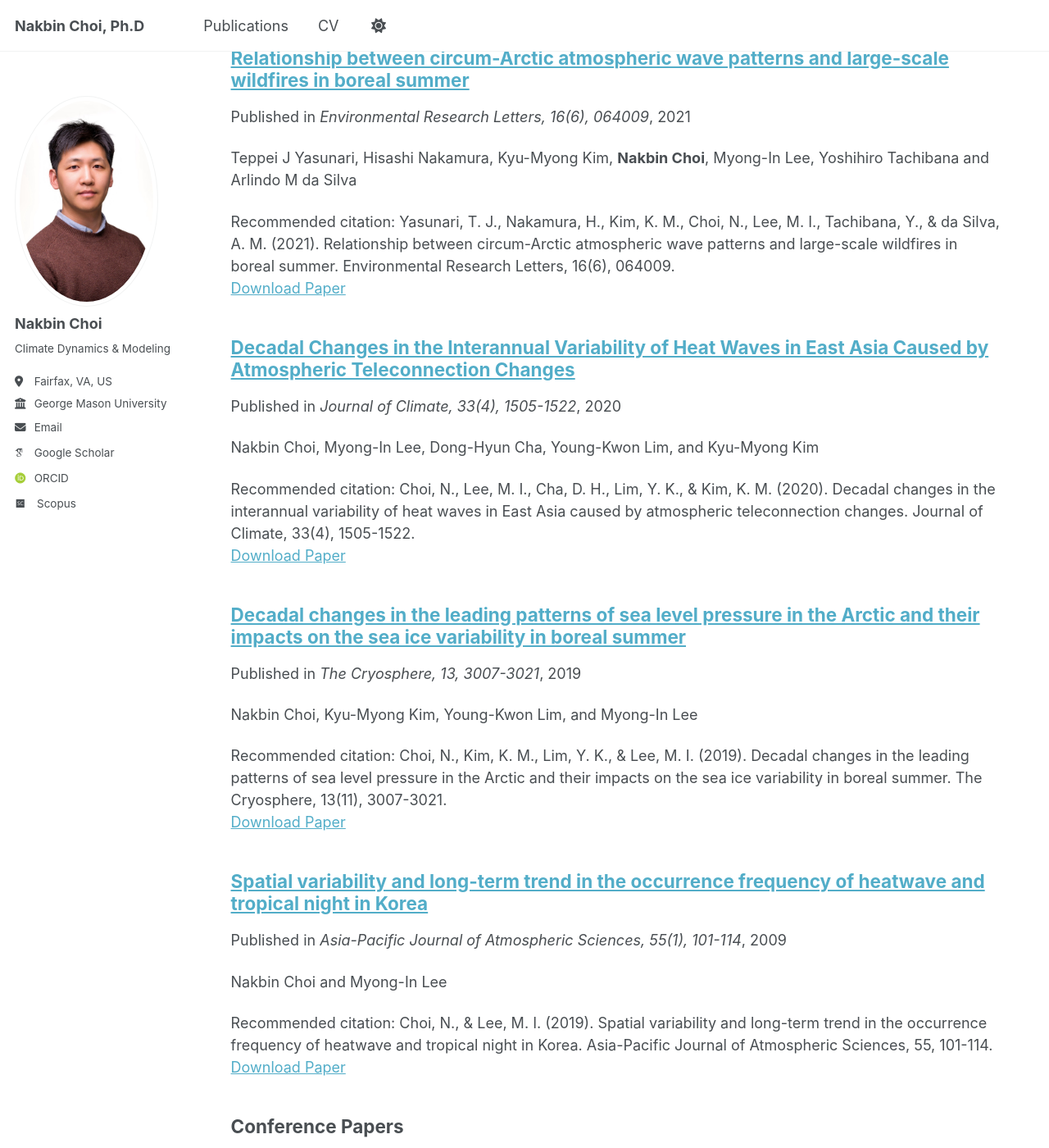
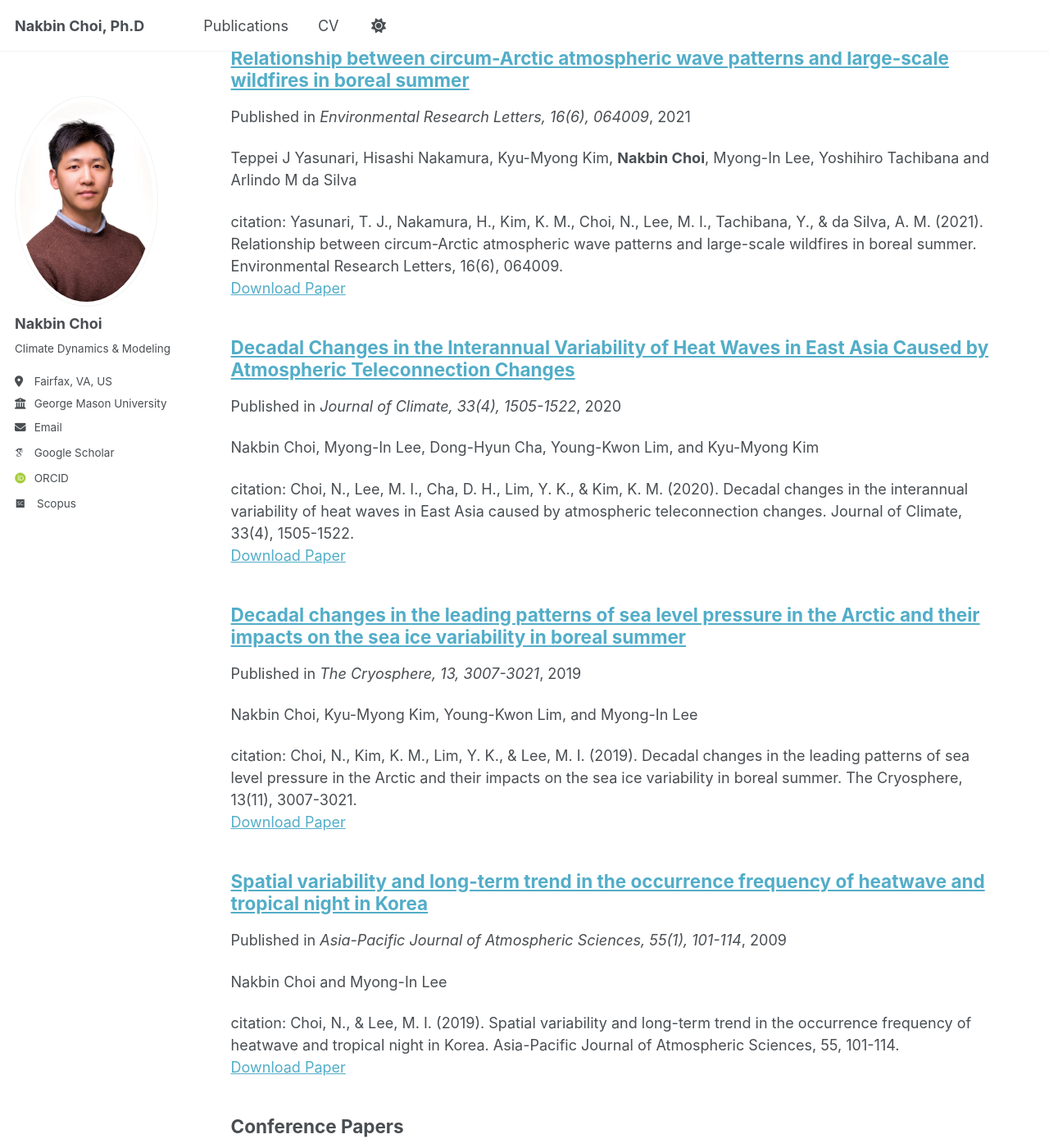
Before and after one commit to nakbin/profile, a Jekyll site: the page built from _pages/publications.html, in a window 1280 px wide and 1400 px high, scrolled down 465 px. Shown: the whole window at 82% size. Built offline with Jekyll 4.4.1, drawn with Linux system fonts in a browser that asks for light colours; some web fonts are replaced; some of the changed text lies outside the part shown.

Commit message:
Update archive-single.html

```diff
--- a/_includes/archive-single.html
+++ b/_includes/archive-single.html
@@ -53,21 +53,21 @@
     {% endif %}
 
     {% if post.citation and post.paperurl and post.slidesurl and post.bibtexurl %}
-      <p>Recommended citation: {{ post.citation }}<br /><a href="{{ post.paperurl }}">Download Paper</a> | <a href="{{ post.slidesurl }}">Download Slides</a> | <a href="{{ post.bibtexurl }}">Download Bibtex</a></p>
+      <p>citation: {{ post.citation }}<br /><a href="{{ post.paperurl }}">Download Paper</a> | <a href="{{ post.slidesurl }}">Download Slides</a> | <a href="{{ post.bibtexurl }}">Download Bibtex</a></p>
     {% elsif post.citation and post.paperurl and post.slidesurl %}
-      <p>Recommended citation: {{ post.citation }}<br /><a href="{{ post.paperurl }}">Download Paper</a> | <a href="{{ post.slidesurl }}">Download Slides</a></p>
+      <p>citation: {{ post.citation }}<br /><a href="{{ post.paperurl }}">Download Paper</a> | <a href="{{ post.slidesurl }}">Download Slides</a></p>
     {% elsif post.citation and post.paperurl and post.bibtexurl %}
-      <p>Recommended citation: {{ post.citation }}<br /><a href="{{ post.paperurl }}">Download Paper</a> | <a href="{{ post.bibtexurl }}">Download Bibtex</a></p>
+      <p>citation: {{ post.citation }}<br /><a href="{{ post.paperurl }}">Download Paper</a> | <a href="{{ post.bibtexurl }}">Download Bibtex</a></p>
     {% elsif post.citation and post.paperurl %}
-      <p>Recommended citation: {{ post.citation }}<br /><a href="{{ post.paperurl }}">Download Paper</a></p>
+      <p>citation: {{ post.citation }}<br /><a href="{{ post.paperurl }}">Download Paper</a></p>
     {% elsif post.citation and post.slidesurl and post.bibtexurl %}
-      <p>Recommended citation: {{ post.citation }}<br /><a href="{{ post.slidesurl }}">Download Slides</a> | <a href="{{ post.bibtexurl}}">Download Bibtex</a></p>
+      <p>citation: {{ post.citation }}<br /><a href="{{ post.slidesurl }}">Download Slides</a> | <a href="{{ post.bibtexurl}}">Download Bibtex</a></p>
     {% elsif post.citation and post.slidesurl %}
-      <p>Recommended citation: {{ post.citation }}<br /><a href="{{ post.slidesurl }}">Download Slides</a></p>
+      <p>citation: {{ post.citation }}<br /><a href="{{ post.slidesurl }}">Download Slides</a></p>
     {% elsif post.citation and post.bibtexurl %}
-      <p>Recommended citation: {{ post.citation }}<br /><a href="{{ post.bibtexurl }}">Download Bibtex</a></p>
+      <p>citation: {{ post.citation }}<br /><a href="{{ post.bibtexurl }}">Download Bibtex</a></p>
     {% elsif post.citation %}
-      <p>Recommended citation: {{ post.citation }}</p>
+      <p>citation: {{ post.citation }}</p>
     {% elsif post.paperurl and post.bibtexurl %}
       <p><a href=" {{ post.paperurl }} ">Download Paper</a> | <a href="{{ post.bibtexurl }}">Download Bibtex</a></p>
     {% elsif post.paperurl %}
```
